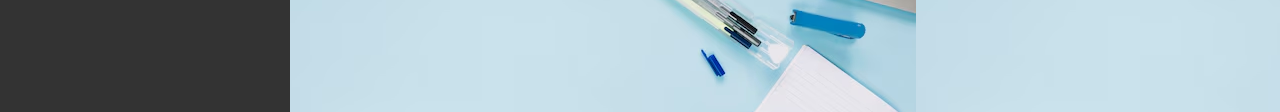
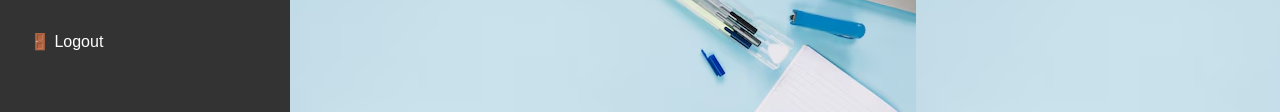
Before and after one commit to uaes-dev/uaes-skillUp, a plain HTML site: page student-dashboard.html in a window 1280 px wide. Shown: the part 618-730 px from the top of the page. Drawn offline with Linux system fonts and the light colour scheme; sample sign-in values are in the browser's storage.

Commit message:
Update student-dashboard.html

```diff
--- a/student-dashboard.html
+++ b/student-dashboard.html
@@ -24,7 +24,7 @@
         <a href="student-profile.html" target="_blank">
             <button>🖨️ Print Profile</button>
         </a>
-
+        <a onclick="logoutUser()" class="logout-button">🚪 Logout</a>
     </div>
 
     <!-- Content Area -->
@@ -241,6 +241,10 @@
     loadSkills();
     alert("Skills updated successfully!");
 }
+function logoutUser() {
+    localStorage.removeItem("loggedInStudent"); // Clear stored session
+    window.location.href = "index.html"; // Redirect to the home page
+}
 
 
     // Function to Load Existing Skills into Update Section
```
